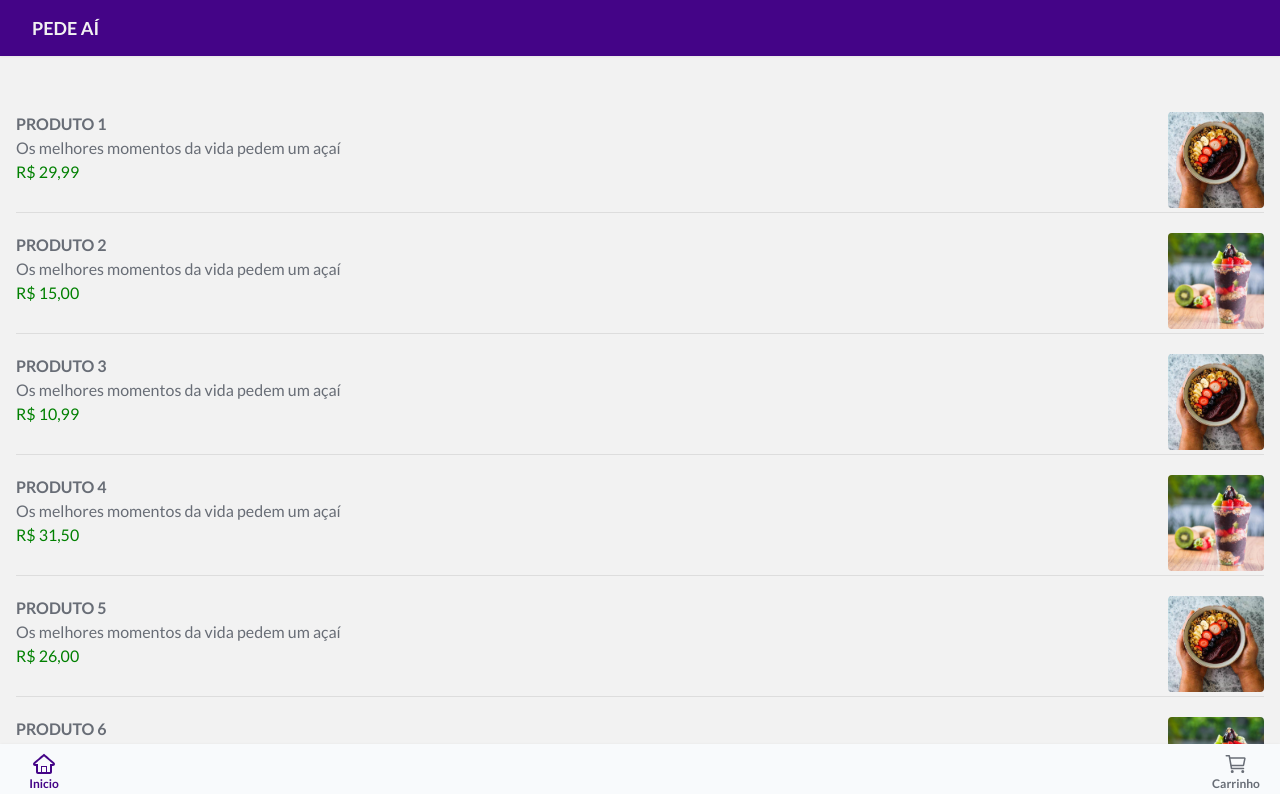
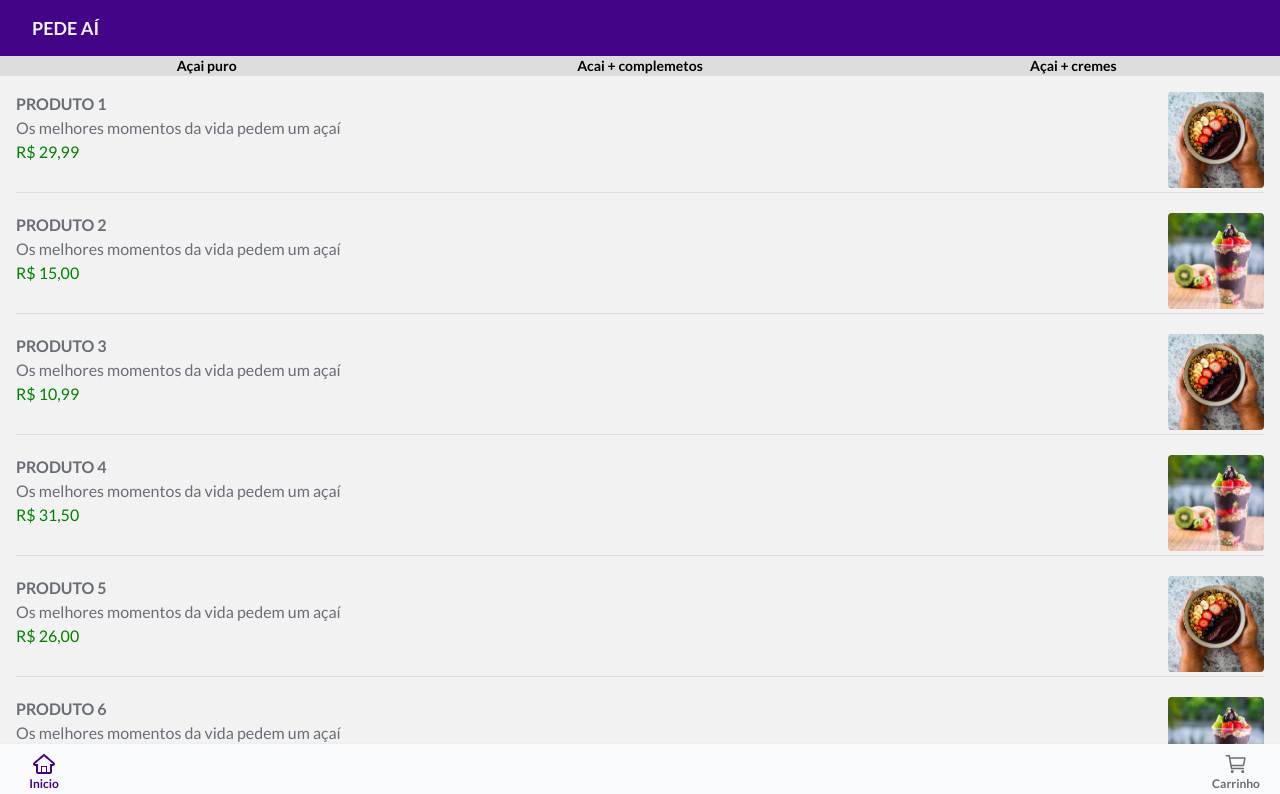
Before and after one commit to GledsonLucas111/PEDE-A-, a Next.js app: page / in a window 1280 px wide. Shown: the top 794 px of the page. Built offline with nearby package versions, Linux system fonts and the light colour scheme.

Commit message:
adicionando compenent category e pacote swiper

```diff
--- /dev/null
+++ b/src/app/(store)/(home)/category.tsx
@@ -0,0 +1,31 @@
+"use client";
+import { Swiper, SwiperSlide } from "swiper/react";
+// swiper styles
+import "swiper/css";
+import "swiper/css/pagination";
+import "swiper/css/navigation";
+
+// swiper modules
+
+export default function Category() {
+  const CategoryItems = [
+    "Açai puro",
+    "Acai + complemetos",
+    "Açai + cremes",
+    "Cremes sem complementos",
+    "Barcas",
+  ];
+
+  return (
+    <div className="bg-white600">
+      <Swiper
+        spaceBetween={20}
+        slidesPerView={3}
+      >
+        {CategoryItems.map((category) => {
+          return <div><SwiperSlide className=""><p className="font-bold text-sm">{category}</p></SwiperSlide></div>;
+        })}
+      </Swiper>
+    </div>
+  );
+}
--- a/src/app/(store)/(home)/page.tsx
+++ b/src/app/(store)/(home)/page.tsx
@@ -1,6 +1,6 @@
 "use client";
 import { Card } from "@/components/card";
-import Category from "@/components/category";
+import Category from "@/app/(store)/(home)/category";
 import { Footer } from "@/components/footer";
 import Header from "@/components/header";
 import { useCartStore } from "@/globalStateCar/CartStore";
@@ -10,7 +10,7 @@ import { IoCartOutline } from "react-icons/io5";
 import { TiHomeOutline } from "react-icons/ti";
 
 export default function Home() {
-  const items = useCartStore((state) => state.avaliableItems);
+  const items = useCartStore((state) => state.available);
   const [activeHome, setActiveHome] = useState(true);
   const [activeCart, setActiveCart] = useState(false);
   const { push } = useRouter();
--- a/src/app/(store)/cart/page.tsx
+++ b/src/app/(store)/cart/page.tsx
@@ -9,6 +9,7 @@ import { MdArrowBackIosNew } from "react-icons/md";
 export default function Checkout() {
   const { push } = useRouter();
   const items = useCartStore((state) => state.cart);
+  const removeCart = useCartStore((state) => state.removeFromCart)
 
   useEffect(() => {}, [items]);
 
@@ -37,7 +38,7 @@ export default function Checkout() {
 
       <div className="flex flex-col ">
         <Card.Root>
-          <Card.Content items={items} inCart={true} quantityInCart={1}></Card.Content>
+          <Card.Content items={items} inCart={true} quantityInCart={1} removeCart={()=> removeCart("1")}/>
         </Card.Root>
 
         <div className="pb-24 pt-4 flex justify-center">
@@ -52,7 +53,7 @@ export default function Checkout() {
       </div>
 
       <Footer.Root>
-        <Footer.Actions sumPrice={sumPrice} text="Confirmar"/>
+        <Footer.Actions sumPrice={sumPrice} text="Confirmar" />
       </Footer.Root>
     </div>
   );
--- a/src/app/(store)/product/[id]/page.tsx
+++ b/src/app/(store)/product/[id]/page.tsx
@@ -3,7 +3,7 @@
 import { Footer } from "@/components/footer";
 import { useCartStore } from "@/globalStateCar/CartStore";
 import { useRouter } from "next/navigation";
-import { useEffect, useState } from "react";
+import { useState } from "react";
 import { MdArrowBackIosNew } from "react-icons/md";
 
 interface ProductProps {
@@ -12,7 +12,7 @@ interface ProductProps {
   };
 }
 export default function Product(props: ProductProps) {
-  const items = useCartStore((state) => state.avaliableItems);
+  const items = useCartStore((state) => state.available);
   const addToCart = useCartStore((state) => state.addToCart);
   const { push } = useRouter();
   let [quantity, setQuantity] = useState(1);
--- a/src/app/globals.css
+++ b/src/app/globals.css
@@ -11,3 +11,11 @@
 html,body {
   height: 100%;
 }
+
+
+.swiper-wrapper {
+  text-align: center;
+  display: flex;
+
+  align-items: center;
+}
--- a/src/app/layout.tsx
+++ b/src/app/layout.tsx
@@ -10,7 +10,6 @@ const lato = Lato({
 export const metadata: Metadata = {
   title: "PEDE AI",
   description: "APP DE PEDIDOS",
-
 };
 
 export default function RootLayout({
--- a/src/components/card/CardContent.tsx
+++ b/src/components/card/CardContent.tsx
@@ -8,12 +8,14 @@ interface CardContentProps {
   url?: string;
   inCart: boolean;
   quantityInCart?: number;
+  removeCart?: (id: string) => any;
 }
 
 export function CardContent({
   items,
   url,
   inCart,
+  removeCart
 }: CardContentProps) {
   const { push } = useRouter();
   return (
--- a/src/components/category/index.tsx
+++ /dev/null
@@ -1,24 +0,0 @@
-import { Swiper, SwiperSlide } from "swiper/react";
-import "swiper/css";
-
-export default function Category() {
-  const CategoryItems = [
-    "Açai puro",
-    "Acai + complemetos",
-    "Açai + cremes",
-    "Cremes sem complementos",
-    "Barcas",
-  ];
-  return (
-    <Swiper
-      spaceBetween={50}
-      slidesPerView={3}
-      onSlideChange={() => console.log("slide change")}
-      onSwiper={(swiper) => console.log(swiper)}
-    >
-      {CategoryItems.map((category) => {
-        return <SwiperSlide>{category}</SwiperSlide>;
-      })}
-    </Swiper>
-  );
-}
--- a/src/components/header/index.tsx
+++ b/src/components/header/index.tsx
@@ -10,7 +10,7 @@ useEffect(()=>{
   })
 })
   return(
-    <div className="w-full p-4 h-14 mb-10 bg-purple shadow-sm flex items-center">
+    <div className="w-full p-4 h-14 bg-purple shadow-sm flex items-center">
       <p className="ml-4 text-white text-lg font-bold">PEDE AÍ</p>
     </div>
   )
--- a/src/data/dataProducts.ts
+++ b/src/data/dataProducts.ts
@@ -1,4 +1,5 @@
-export const initialItems = [{
+
+export const initialItems: any = [{
   id: "1",
   name: 'PRODUTO 1',
   description: 'Os melhores momentos da vida pedem um açaí',
--- a/src/globalStateCar/CartStore.tsx
+++ b/src/globalStateCar/CartStore.tsx
@@ -1,18 +1,17 @@
 import { initialItems } from "@/data/dataProducts";
 import { create } from "zustand";
 
-type Item = {
+export type Item = {
   id: string;
   name: string;
   description: string;
   price: string;
   image: string;
-  quantity?: number;
 };
 
 
 type CartStore = {
-  avaliableItems: Item[];
+  available: Item[];
   cart: Item[];
   addToCart: (item: Item) => void;
   removeFromCart: (id: string) => void;
@@ -21,7 +20,7 @@ type CartStore = {
 export const useCartStore = create<CartStore>((set) => {
   return {
     cart: [],
-    avaliableItems: initialItems,
+    available: initialItems,
     addToCart: (item: Item) =>
       set((state) => ({ cart: [...state.cart, item] })),
     removeFromCart: (id: string) =>
```
